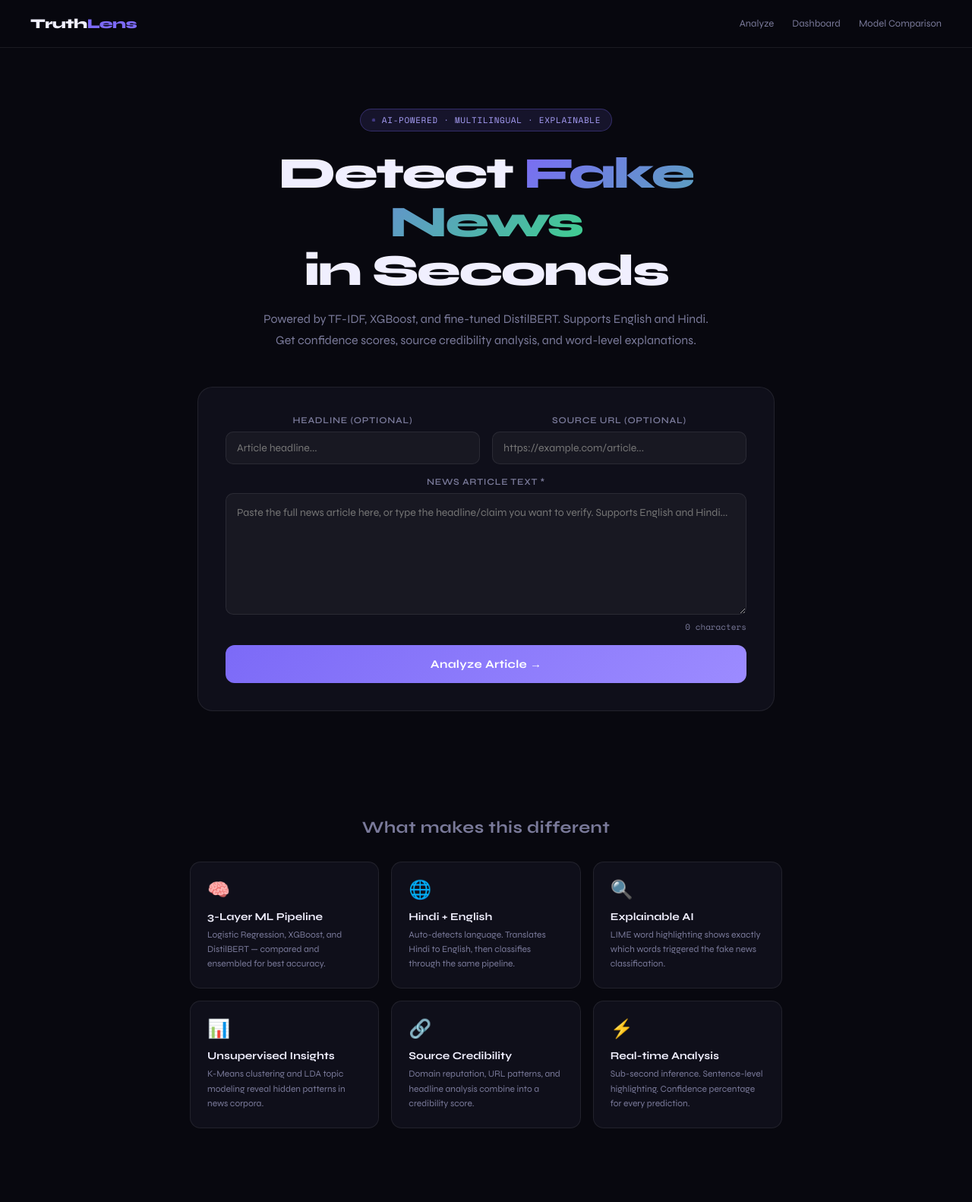
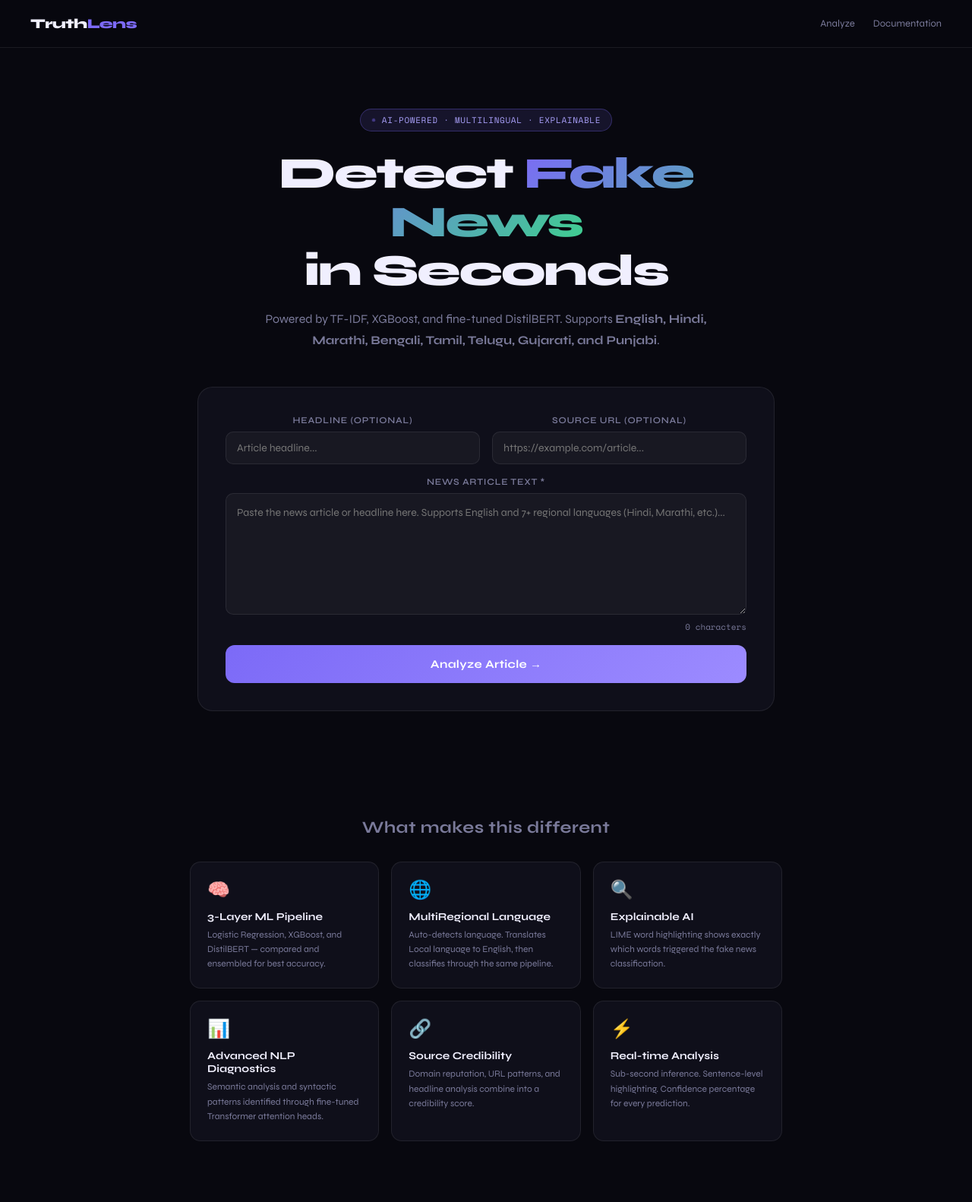
Before and after one commit to Hardik416/Fake-News-Detector-using-ML, a Flask app: page / in a window 1280 px wide. Shown: the whole page at 76% size. Before the commit the page ends 1485 px from the top, so only its background shows below. Run offline with Flask 3, Linux system fonts and the light colour scheme; parts of the project's set-up code (start-up, migrations or seed data) failed here and were passed over.

Commit message:
fixed website layout

```diff
--- a/templates/index.html
+++ b/templates/index.html
@@ -118,8 +118,7 @@
   <div class="logo">Truth<span>Lens</span></div>
   <div class="nav-links">
     <a href="/">Analyze</a>
-    <a href="/dashboard">Dashboard</a>
-    <a href="/compare">Model Comparison</a>
+    <a href="https://github.com/yourusername/TruthLens" target="_blank">Documentation</a>
   </div>
 </nav>
 
@@ -130,8 +129,8 @@
   </div>
   <h1>Detect <span class="gradient">Fake News</span><br>in Seconds</h1>
   <p class="hero-sub">
-    Powered by TF-IDF, XGBoost, and fine-tuned DistilBERT. Supports English and Hindi.
-    Get confidence scores, source credibility analysis, and word-level explanations.
+    Powered by TF-IDF, XGBoost, and fine-tuned DistilBERT.
+    Supports <strong>English, Hindi, Marathi, Bengali, Tamil, Telugu, Gujarati, and Punjabi</strong>.
   </p>
 
   <div class="form-card">
@@ -154,7 +153,7 @@
       <div class="form-group">
         <label>News Article Text *</label>
         <textarea name="news_text" id="newsText"
-          placeholder="Paste the full news article here, or type the headline/claim you want to verify. Supports English and Hindi..."
+          placeholder="Paste the news article or headline here. Supports English and 7+ regional languages (Hindi, Marathi, etc.)..."
           oninput="updateCount(this)"></textarea>
         <div class="char-count" id="charCount">0 characters</div>
       </div>
@@ -176,8 +175,8 @@
     </div>
     <div class="feature-card">
       <div class="feature-icon">🌐</div>
-      <h3>Hindi + English</h3>
-      <p>Auto-detects language. Translates Hindi to English, then classifies through the same pipeline.</p>
+      <h3>MultiRegional Language</h3>
+      <p>Auto-detects language. Translates Local language to English, then classifies through the same pipeline.</p>
     </div>
     <div class="feature-card">
       <div class="feature-icon">🔍</div>
@@ -186,8 +185,8 @@
     </div>
     <div class="feature-card">
       <div class="feature-icon">📊</div>
-      <h3>Unsupervised Insights</h3>
-      <p>K-Means clustering and LDA topic modeling reveal hidden patterns in news corpora.</p>
+      <h3>Advanced NLP Diagnostics</h3>
+      <p>Semantic analysis and syntactic patterns identified through fine-tuned Transformer attention heads.</p>
     </div>
     <div class="feature-card">
       <div class="feature-icon">🔗</div>
--- a/templates/result.html
+++ b/templates/result.html
@@ -126,8 +126,7 @@
   <div class="logo">Truth<span>Lens</span></div>
   <div>
     <a href="/">Analyze</a>
-    <a href="/dashboard">Dashboard</a>
-    <a href="/compare">Compare Models</a>
+    <a href="https://github.com/yourusername/TruthLens" target="_blank">Documentation</a>
   </div>
 </nav>
 
```
Also changed, not shown: requirements.txt (+16 -16 lines), README.md.
